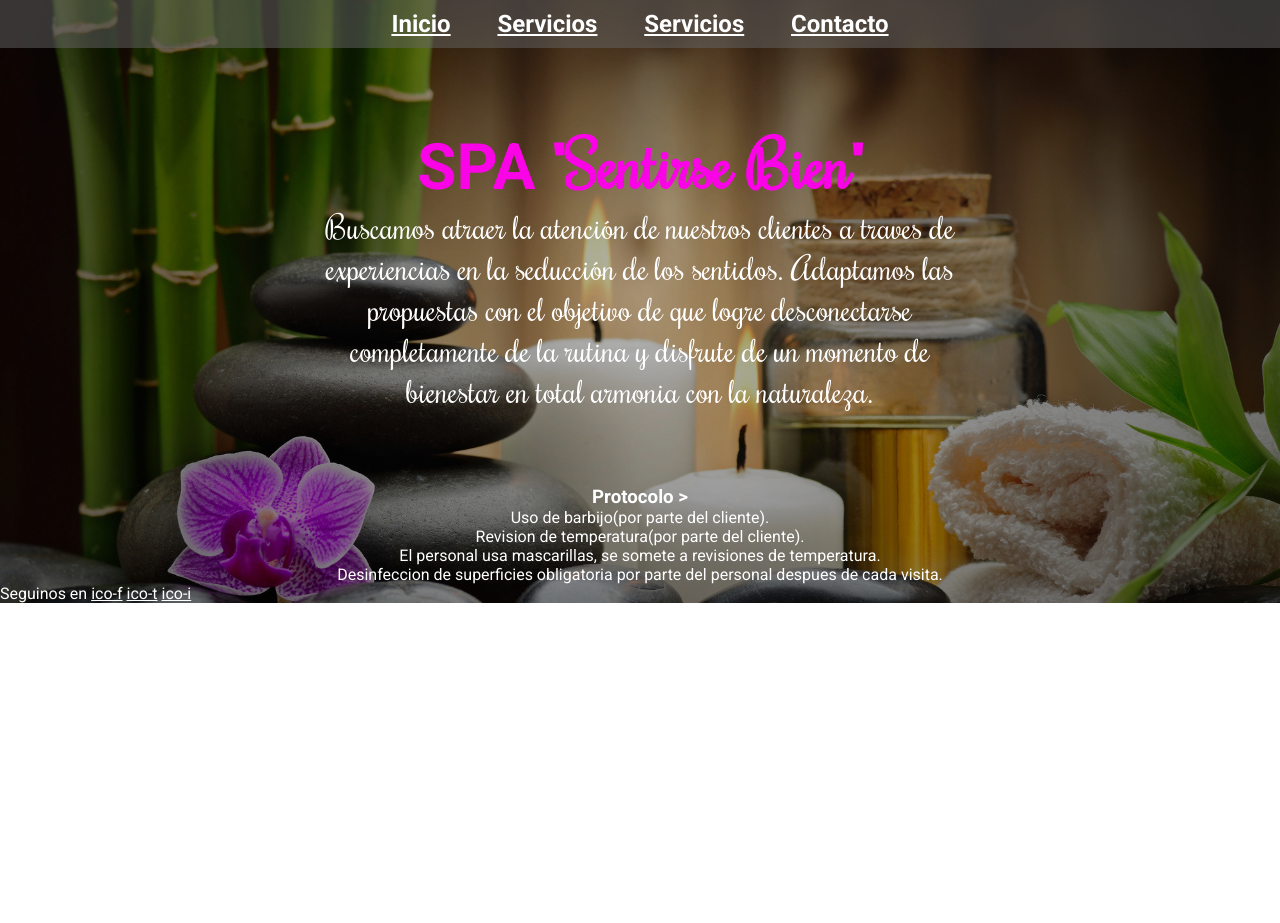
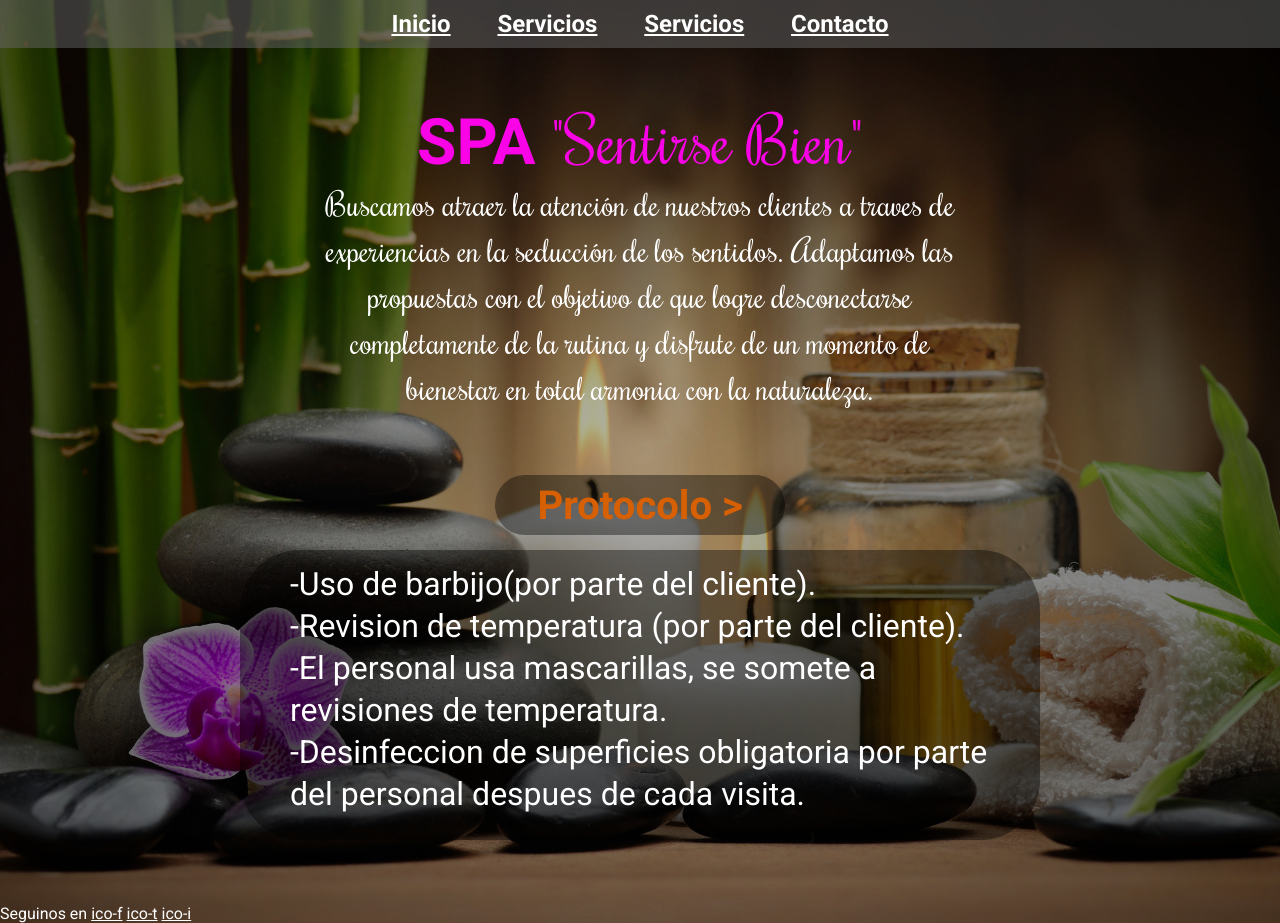
Before and after one commit to erickvaernet/Spa-Sentirse-Bien, a PHP site: page / in a window 1280 px wide. Before the commit the page ends 603 px from the top, so only its background shows below. Run offline with PHP 8.4, Linux system fonts and the light colour scheme.

Commit message:
se avanzo en el main de la página de inicio, falta solo retocar margenes y tamaños de fuentes. Se puede continuar con footer

```diff
--- a/spa-sentirse-bien/css/style.css
+++ b/spa-sentirse-bien/css/style.css
@@ -65,23 +65,80 @@ main {
   text-align: center;
 }
 
-.presentacion {
+main .presentacion {
   max-width: 50%;
-  margin: 75px auto;
+  margin: 50px auto;
   font-size: 2rem;
-  /*H1*/
 }
 
-.presentacion h1 {
+main .presentacion h1 {
   color: #FA03E6;
 }
 
-.presentacion h1 span {
+main .presentacion h1 span {
   color: #FA03E6;
   font-family: "Rochester";
+  font-weight: 400;
 }
 
-.presentacion p {
+main .presentacion p {
   font-family: "Rochester";
+  line-height: 46px;
+  font-weight: 400;
+}
+
+main .protocolo {
+  margin: 5% auto;
+}
+
+main .protocolo .back {
+  background-color: rgba(0, 0, 0, 0.4);
+  border-radius: 60px;
+  margin: auto;
+}
+
+main .protocolo .subtitulo {
+  height: 60px;
+  max-width: 290px;
+  margin: 15px auto;
+  display: -webkit-box;
+  display: -ms-flexbox;
+  display: flex;
+  -webkit-box-pack: center;
+      -ms-flex-pack: center;
+          justify-content: center;
+  -webkit-box-align: center;
+      -ms-flex-align: center;
+          align-items: center;
+}
+
+main .protocolo .subtitulo h3 {
+  color: #D75F04;
+  font-size: 2.5rem;
+  font-weight: 700;
+}
+
+main .protocolo .contenido {
+  max-width: 800px;
+  height: 290px;
+  margin: auto;
+  display: -webkit-box;
+  display: -ms-flexbox;
+  display: flex;
+  justify-items: center;
+}
+
+main .protocolo .contenido ul {
+  width: 700px;
+  margin: auto auto 25px auto;
+  /*Revisar*/
+  list-style: none;
+  text-align: left;
+}
+
+main .protocolo .contenido ul li {
+  line-height: 42px;
+  font-size: 2rem;
+  font-weight: 400;
 }
 /*# sourceMappingURL=style.css.map */
--- a/spa-sentirse-bien/index.html
+++ b/spa-sentirse-bien/index.html
@@ -1,5 +1,5 @@
 <!DOCTYPE html>
-<html lang="en">
+<html lang="es">
 <head>
     <meta charset="UTF-8">
     <meta http-equiv="X-UA-Compatible" content="IE=edge">
@@ -32,16 +32,20 @@
                 </p>
             </div>
 
-            <section class="protocolo">
-                <h3>Protocolo ></h3>
-                <ul>
-                    <li>Uso de barbijo(por parte del cliente).</li>
-                    <li>Revision de temperatura(por parte del cliente).</li>
-                    <li>El personal usa mascarillas, se somete a revisiones de temperatura.</li>
-                    <li>Desinfeccion de superficies obligatoria por parte del personal despues de cada visita.</li>
+            <div class="protocolo">
+                <div class="back subtitulo">
+                    <h3>Protocolo ></h3>
+                </div>
+                <div class="back contenido">
+                    <ul>
+                        <li>-Uso de barbijo(por parte del cliente).</li>
+                        <li>-Revision de temperatura (por parte del cliente).</li>
+                        <li>-El personal usa mascarillas, se somete a revisiones de temperatura.</li>
+                        <li>-Desinfeccion de superficies obligatoria por parte del personal despues de cada visita.</li>
+                    </ul>
+                </div>
 
-                </ul>
-            </section>
+            </div>
 
         </main>
         <footer>
--- a/spa-sentirse-bien/scss/_header.scss
+++ b/spa-sentirse-bien/scss/_header.scss
@@ -16,7 +16,9 @@ header{
         width: 40%;
         ul{
             list-style: none;
+
             font-size: 1.5rem;
+
             display: flex;
             flex-direction: row;
             flex-wrap: nowrap;
--- a/spa-sentirse-bien/scss/_main.scss
+++ b/spa-sentirse-bien/scss/_main.scss
@@ -1,20 +1,71 @@
 main{
     text-align: center;
-}
+
 
     .presentacion{
         max-width: 50%;
-    margin: 75px auto;
+        margin: 50px auto;
+
         font-size: 2rem;
 
-    /*H1*/
         h1{
             color: $color-titulo;
             span{
                 color: $color-titulo;
                 font-family: "Rochester";
+                font-weight: 400;
             }
         }
 
-    p{font-family: "Rochester";}
+        p{
+            font-family: "Rochester";
+            line-height: 46px;
+            font-weight: 400;
         }
+    }
+
+    .protocolo{
+        margin: 5% auto;
+
+        .back{
+            background-color: rgba($color: #000000, $alpha:0.4);
+            border-radius: 60px;
+            margin: auto;
+        }
+        .subtitulo{
+            height: 60px;
+            max-width: 290px;
+            margin: 15px auto;
+
+            display: flex;
+            justify-content: center;
+            align-items: center;
+
+            h3{
+
+                color: #D75F04;
+                font-size: 2.5rem;
+                font-weight: 700;
+            }
+        }
+        .contenido{
+            max-width: 800px;
+            height: 290px;
+            margin: auto;
+            display: flex;
+            justify-items: center;
+
+            ul{
+                width: 700px;
+                margin: auto auto 25px auto; /*Revisar*/
+                list-style: none;
+                text-align: left;
+                li{
+                    line-height: 42px;
+                    font-size: 2rem;
+                    font-weight: 400;
+                }
+            }
+        }
+    }
+}
```
Also changed, not shown: spa-sentirse-bien/img/fondos-opc/fondo-spa2.jpg (added), spa-sentirse-bien/img/fondos-opc/fondo-spa3.jpg (added), 1 other file. Lines whose indentation alone changed are shown as unchanged.
